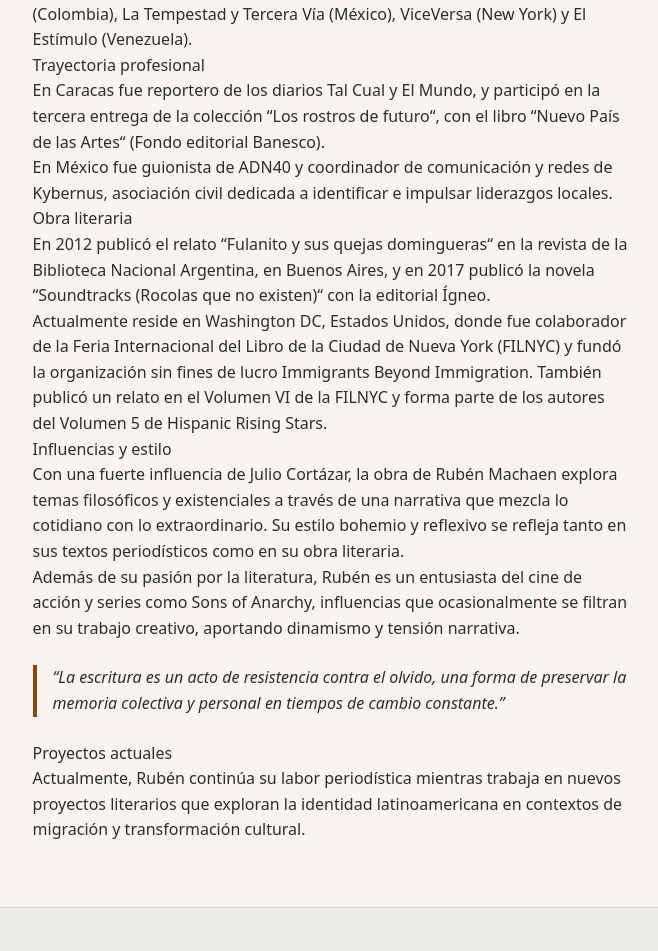
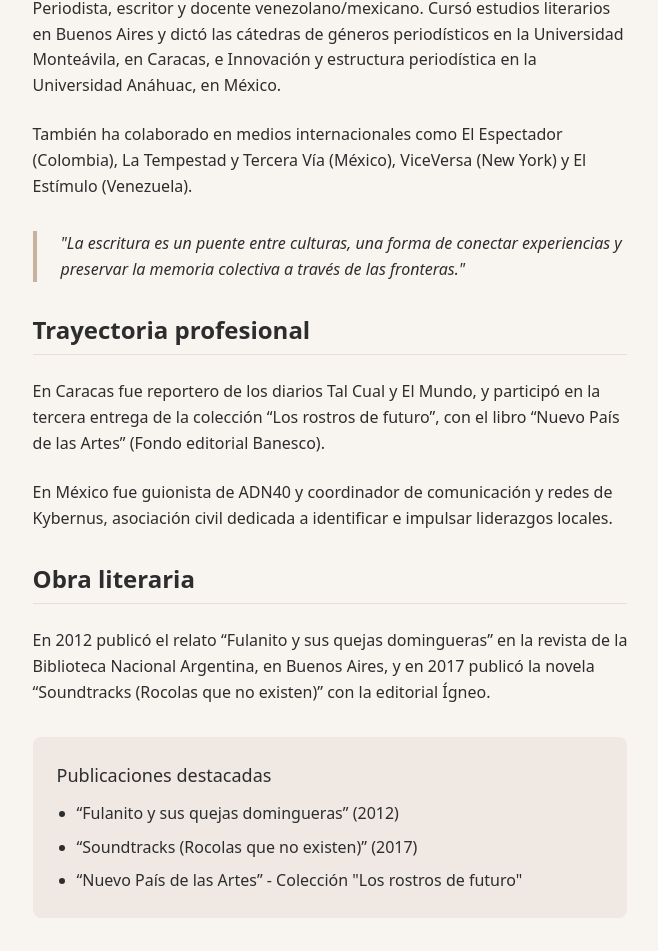
Before and after one commit to gacosta87/rubenmachaen, a Next.js app: page /biografia in a window 1280 px wide. Shown: the part 801-1752 px from the top of the page, without its empty margins (310-968 px from the left). Built offline with nearby package versions, Linux system fonts and the light colour scheme.

Commit message:
feat: biografia

```diff
--- a/src/app/biografia/page.tsx
+++ b/src/app/biografia/page.tsx
@@ -17,55 +17,52 @@ export default function Biografia() {
             />
           </div>
 
-          <div className="prose mx-auto">
-            <h2>Rubén Machaen (Caracas, 1987)</h2>
+          <div className="prose mx-auto space-y-6">
+            <h2 className="text-3xl font-bold">Rubén Machaen (Caracas, 1987)</h2>
 
-            <p>
+            <p className="text-xl font-medium mb-8">
+              Periodista, escritor y docente con una trayectoria que abarca Venezuela, México y Estados Unidos.
+            </p>
+
+            <p className="mb-6">
               Periodista, escritor y docente venezolano/mexicano. Cursó estudios literarios en Buenos Aires y dictó las cátedras de géneros periodísticos en la Universidad Monteávila, en Caracas, e Innovación y estructura periodística en la Universidad Anáhuac, en México.
             </p>
 
-            <p>
+            <p className="mb-6">
               También ha colaborado en medios internacionales como El Espectador (Colombia), La Tempestad y Tercera Vía (México), ViceVersa (New York) y El Estímulo (Venezuela).
             </p>
 
-            <h3>Trayectoria profesional</h3>
+            <blockquote className="my-8 pl-6 border-l-4 border-tertiary/60 italic">
+              "La escritura es un puente entre culturas, una forma de conectar experiencias y preservar la memoria colectiva a través de las fronteras."
+            </blockquote>
 
-            <p>
-              En Caracas fue reportero de los diarios Tal Cual y El Mundo, y participó en la tercera entrega de la colección &ldquo;Los rostros de futuro&ldquo;, con el libro &ldquo;Nuevo País de las Artes&ldquo; (Fondo editorial Banesco).
+            <h3 className="text-2xl font-semibold mt-8 pb-2 border-b border-tertiary/20">Trayectoria profesional</h3>
+
+            <p className="mb-6">
+              En Caracas fue reportero de los diarios Tal Cual y El Mundo, y participó en la tercera entrega de la colección &ldquo;Los rostros de futuro&rdquo;, con el libro &ldquo;Nuevo País de las Artes&rdquo; (Fondo editorial Banesco).
             </p>
 
-            <p>
+            <p className="mb-6">
               En México fue guionista de ADN40 y coordinador de comunicación y redes de Kybernus, asociación civil dedicada a identificar e impulsar liderazgos locales.
             </p>
 
-            <h3>Obra literaria</h3>
+            <h3 className="text-2xl font-semibold mt-8 pb-2 border-b border-tertiary/20">Obra literaria</h3>
 
-            <p>
-              En 2012 publicó el relato &ldquo;Fulanito y sus quejas domingueras&ldquo; en la revista de la Biblioteca Nacional Argentina, en Buenos Aires, y en 2017 publicó la novela &ldquo;Soundtracks (Rocolas que no existen)&ldquo; con la editorial Ígneo.
+            <p className="mb-6">
+              En 2012 publicó el relato &ldquo;Fulanito y sus quejas domingueras&rdquo; en la revista de la Biblioteca Nacional Argentina, en Buenos Aires, y en 2017 publicó la novela &ldquo;Soundtracks (Rocolas que no existen)&rdquo; con la editorial Ígneo.
             </p>
 
-            <p>
-              Actualmente reside en Washington DC, Estados Unidos, donde fue colaborador de la Feria Internacional del Libro de la Ciudad de Nueva York (FILNYC) y fundó la organización sin fines de lucro Immigrants Beyond Immigration. También publicó un relato en el Volumen VI de la FILNYC y forma parte de los autores del Volumen 5 de Hispanic Rising Stars.
-            </p>
+            <div className="bg-tertiary/10 p-6 rounded-lg my-8">
+              <h4 className="text-lg font-medium mb-3">Publicaciones destacadas</h4>
+              <ul className="list-disc pl-5 space-y-2">
+                <li>&ldquo;Fulanito y sus quejas domingueras&rdquo; (2012)</li>
+                <li>&ldquo;Soundtracks (Rocolas que no existen)&rdquo; (2017)</li>
+                <li>&ldquo;Nuevo País de las Artes&rdquo; - Colección "Los rostros de futuro"</li>
+              </ul>
+            </div>
 
-            <h3>Influencias y estilo</h3>
-
-            <p>
-              Con una fuerte influencia de Julio Cortázar, la obra de Rubén Machaen explora temas filosóficos y existenciales a través de una narrativa que mezcla lo cotidiano con lo extraordinario. Su estilo bohemio y reflexivo se refleja tanto en sus textos periodísticos como en su obra literaria.
-            </p>
-
-            <p>
-              Además de su pasión por la literatura, Rubén es un entusiasta del cine de acción y series como Sons of Anarchy, influencias que ocasionalmente se filtran en su trabajo creativo, aportando dinamismo y tensión narrativa.
-            </p>
-
-            <blockquote className="quote">
-              &ldquo;La escritura es un acto de resistencia contra el olvido, una forma de preservar la memoria colectiva y personal en tiempos de cambio constante.&rdquo;
-            </blockquote>
-
-            <h3>Proyectos actuales</h3>
-
-            <p>
-              Actualmente, Rubén continúa su labor periodística mientras trabaja en nuevos proyectos literarios que exploran la identidad latinoamericana en contextos de migración y transformación cultural.
+            <p className="mb-6">
+              Actualmente reside en Estados Unidos, donde fue colaborador de la Feria Internacional del Libro de la Ciudad de Nueva York (FILNYC) y fundó la organización sin fines de lucro Immigrants Beyond Immigration. También publicó un relato en el Volumen VI de la FILNYC y forma parte de los autores del Volumen 5 de Hispanic Rising Stars.
             </p>
           </div>
         </div>
```
